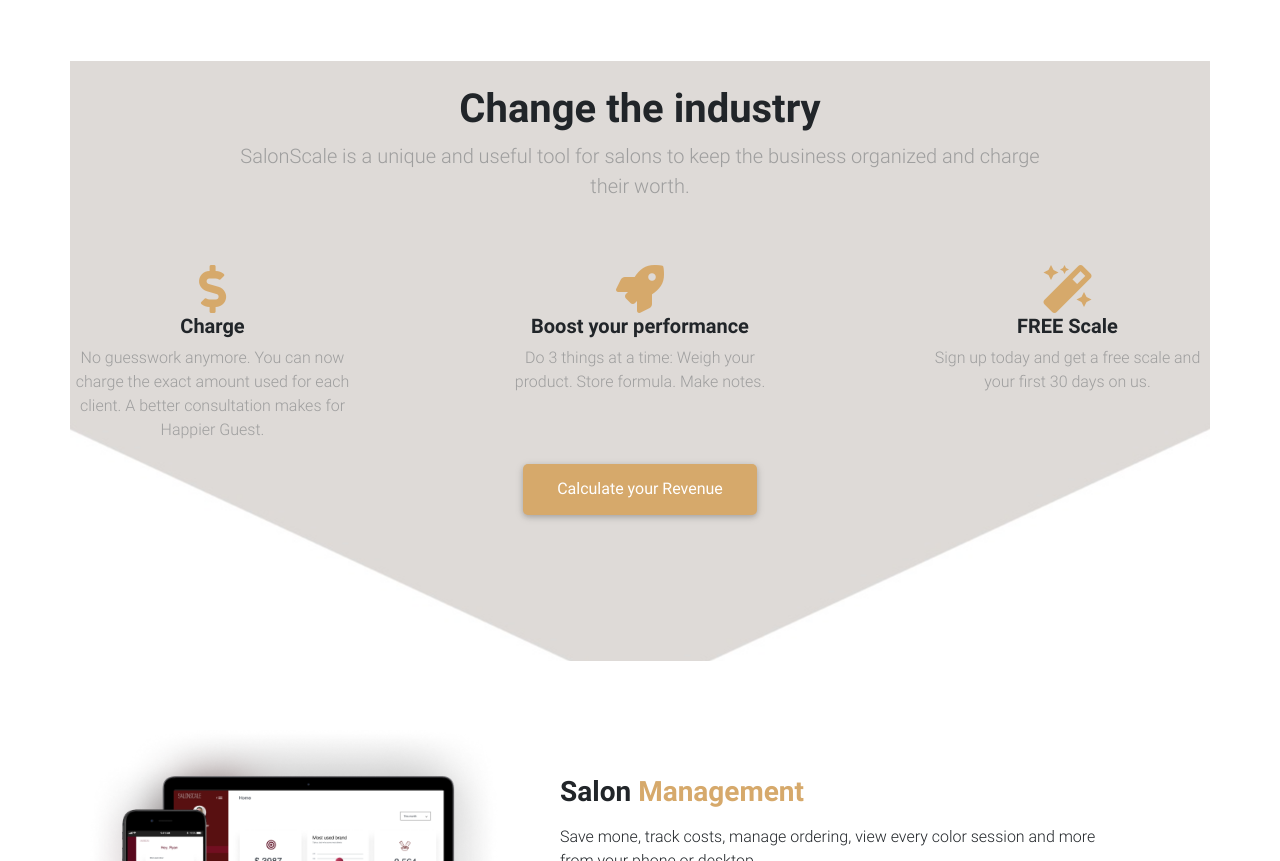
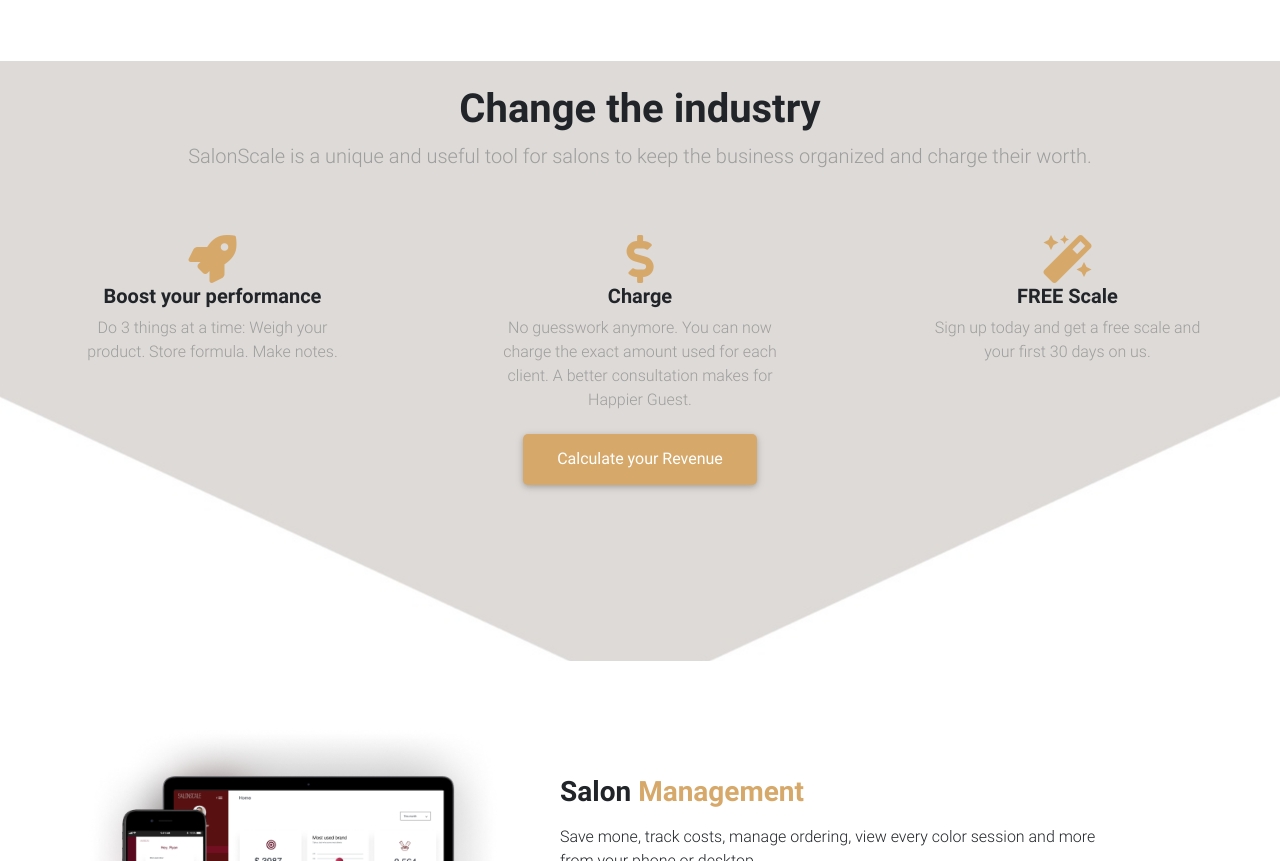
Before and after one commit to aigerimtashmatova/LandingpageSalonScale, a plain HTML site: page index.html in a window 1280 px wide. Shown: the part 2847-3708 px from the top of the page. Drawn offline with Linux system fonts and the light colour scheme; a script that the page names is missing.

Commit message:
polygon fluid

```diff
--- a/index.html
+++ b/index.html
@@ -379,33 +379,34 @@
   <!-- Section: VIDEO-->
 
   <!-- Section: Features v.4 -->
-  <section id="v-features" class="container my-5 py-3 polygon " style="background-image: url('img/polygon.jpg')">
+  <section id="v-features" class="container-fluid my-5 py-3 polygon " style="background-image: url('img/polygon.jpg')">
     <div class="mt-2">
       <h2 class="h1-responsive font-weight-bold text-center">Change the industry</h2>
       <!-- Section description -->
       <p class="lead grey-text text-center w-responsive mx-auto mb-5">SalonScale is a unique and useful tool for salons to keep the business organized and charge their worth. </p>
     </div>
     <!-- Section: Features v.1 -->
-    <div class="text-center">
+    <div class="container text-center">
       <!-- Grid row -->
       <div class="row justify-content-between" >
+        <!-- Grid column -->
+        <div class="col-md-3 my-md-3 col-sm-2 my-sm-1">
+          <i class="fas fa-rocket fa-3x icon-color"></i>
+          <h5 class="font-weight-bold">Boost your performance</h5>
+          <div class="row">
+            <p class="grey-text mb-md-0 mb-5">Do 3 things at a time: Weigh your product. Store formula. Make notes.
+            </p>
+          </div>
+        </div>
+
+        <!-- Grid column -->
+
         <!-- Grid column -->
         <div class="col-md-3 my-md-3 col-sm-2 my-sm-1">
           <i class="fas fa-dollar-sign fa-3x icon-color"></i>
           <h5 class="font-weight-bold">Charge</h5>
           <div class="row">
             <p class="grey-text mb-md-0 mb-5">No guesswork anymore. You can now charge the exact amount used for each client. A better consultation makes for Happier Guest.
-            </p>
-          </div>
-        </div>
-        <!-- Grid column -->
-
-        <!-- Grid column -->
-        <div class="col-md-3 my-md-3 col-sm-2 my-sm-1">
-          <i class="fas fa-rocket fa-3x icon-color"></i>
-          <h5 class="font-weight-bold">Boost your performance</h5>
-          <div class="row">
-            <p class="grey-text mb-md-0 mb-5">Do 3 things at a time: Weigh your product. Store formula. Make notes.
             </p>
           </div>
         </div>
```
